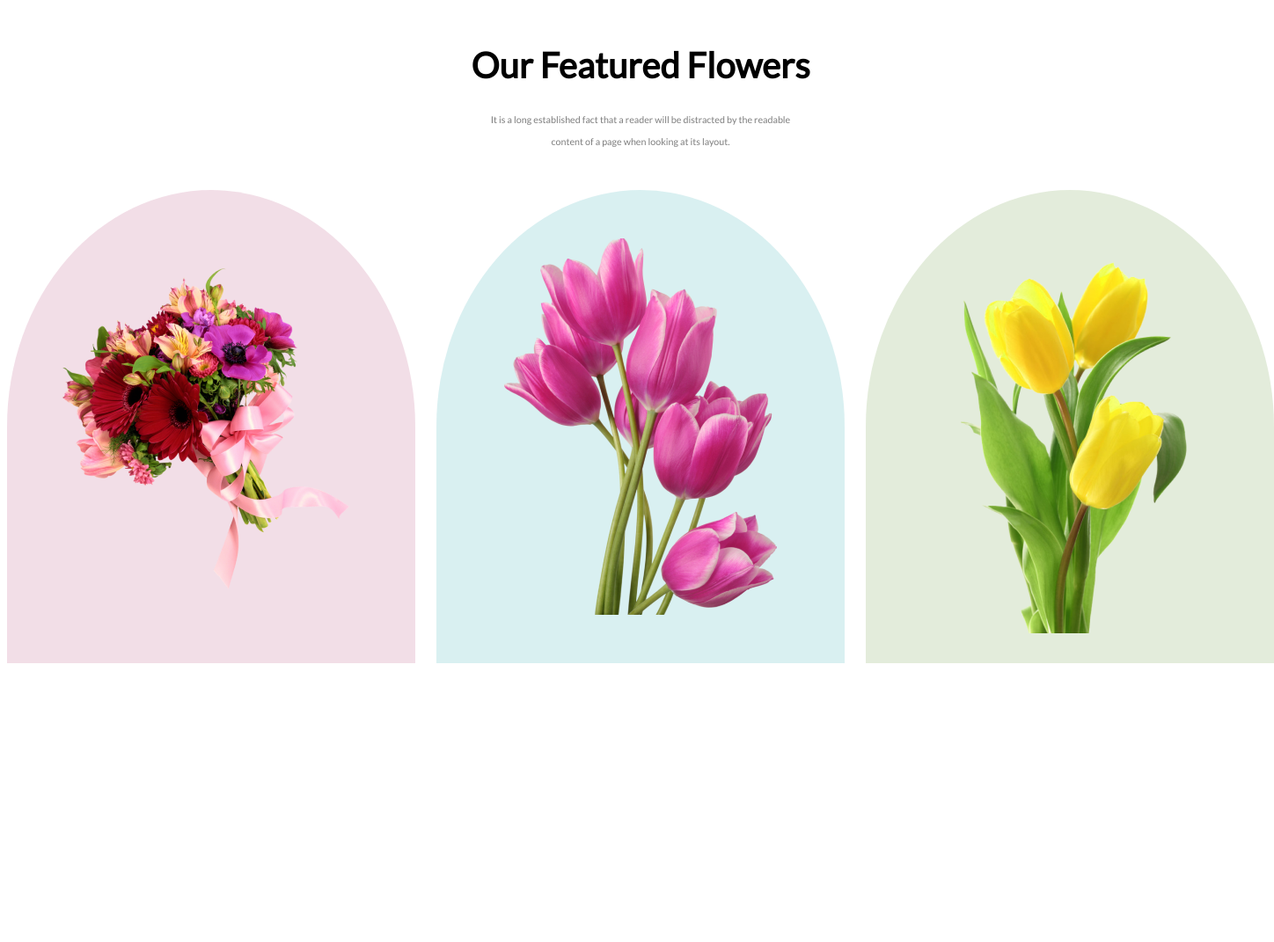
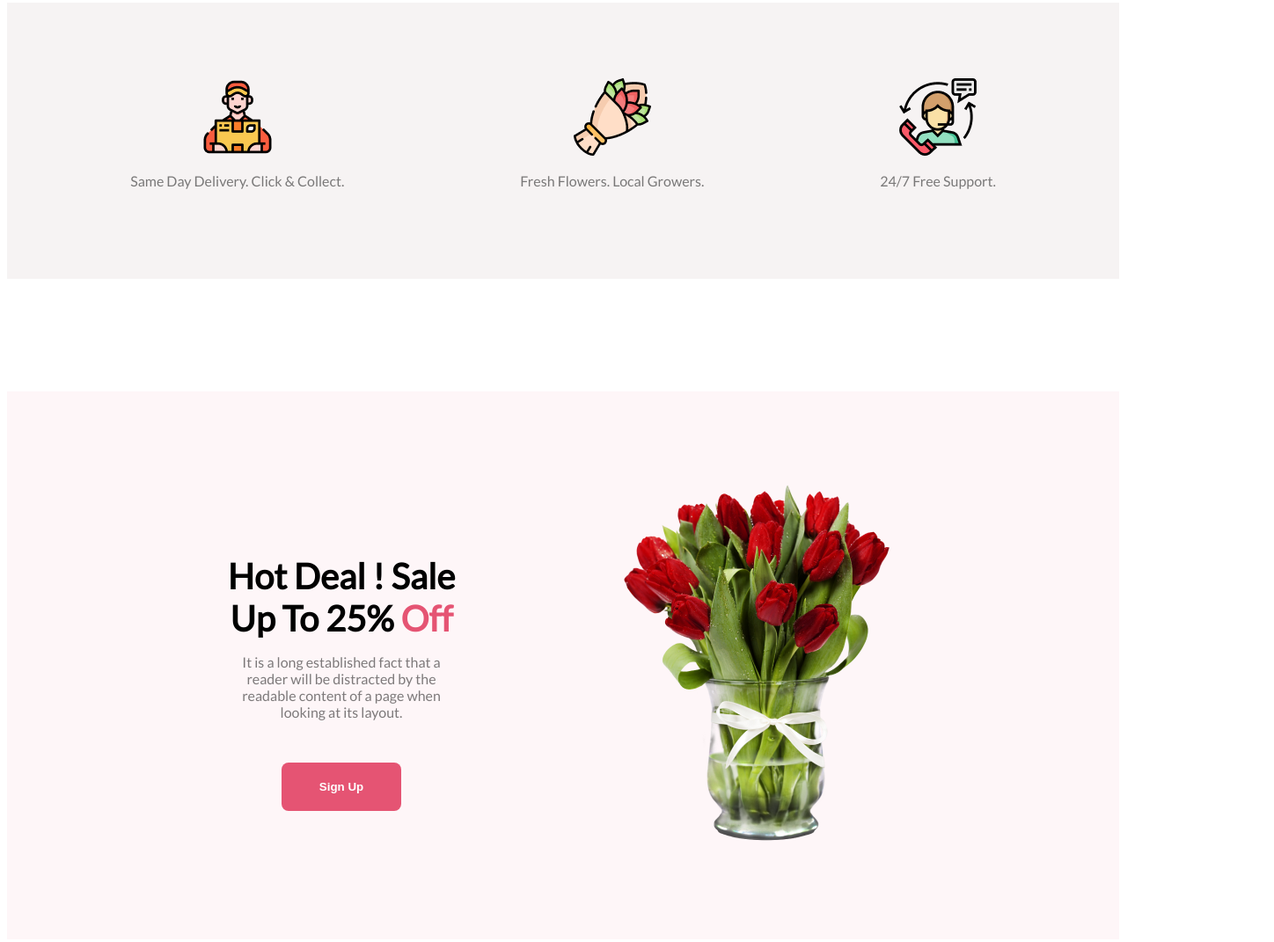
Before and after one commit to arpita-devcode/flower-res-web, a plain HTML site: page index.html in a window 1280 px wide. Shown: the part 936-2007 px from the top of the page at 88% size, 1448 px wide, since content can reach past the window. Before the commit the page ends 1698 px from the top, so only its background shows below. Drawn offline with Linux system fonts and the light colour scheme.

Commit message:
adeed a new file

```diff
--- a/flower.css
+++ b/flower.css
@@ -16,11 +16,11 @@
     justify-content: space-between;
 }
 header{
-    width: 1440px;
+    max-width: 1440px;
     margin: 0 auto;
 }
 .box-style{
-     border-radius: 50% 50% 0 0;
+    border-radius: 50% 50% 0 0;
     height: 538px;
     display: flex;
     justify-content: center;
@@ -42,39 +42,50 @@ header{
     margin-top: 32px;
 }
 .image{
-    width: 635px;
-    height: 800px;
+    max-width: 100%;
 }
 .flower-header{
-    width: 700px;
+    max-width: 700px;
 }
 /* flower-box style */
-.featured-box{
-    width: 1440px;
-    margin: 0 auto ;
+.icon-container {
+    background-color: rgba(91, 22, 22, 0.05);
+    max-width: 1440px;
+    display: flex;
+    justify-content: center;
+    margin: 128px auto;
 }
-.featured-flowers{
+.icon-box{
+    padding: 86px 100px;
     text-align: center;
-    margin: 178px 423px 43px;
 }
-.featured-flowers h2{
-    font-size: 2.5rem;
-    margin-bottom: 24px;
+/* responsive style */
+.sell{
+background-color:  rgba(229, 84, 115, 0.05);
 }
-.featured-titel-des{
-   line-height: 25px;
+.sell-features{
+ display: flex;
+ justify-content: space-between;
+ align-items: center;
+  gap: 186px;
+  padding: 100px 250px;
 }
-.box-container1{
-    background-color: rgba(167, 33, 98, 0.15);
+.sell-titel {
+    text-align: center;
 }
-.box-container2{
-   background-color: rgba(5, 151, 160, 0.15);
+
+.sell-titel h3{
+   font-size: 2.5rem;
+   font-weight: 900;
+   margin-bottom: 5px;
 }
-.box-container3{
-   background-color: rgba(71, 125, 17, 0.15);
+h3 span{
+    color: #E55473;
 }
-.flower-box{
-    display: grid;
-    grid-template-columns: repeat(3,1fr);
-    gap: 24px;
+/* responsive style */
+@media screen and (max-width:546px){
+    .icon-container,.bg-colour {
+        flex-direction: column;
+    }
+
 }
--- a/index.html
+++ b/index.html
@@ -25,15 +25,36 @@
 
     <main>
         <section class="featured-box">
-        <div class="featured-flowers">
-            <h2 class="featured-titel">Our Featured Flowers</h2>
-            <h6 class="featured-titel-des text-primary">It is a long established fact that a reader will be distracted by the readable <br> content of a page when looking at its layout.</h6>
-        </div>
-        <div class="flower-box">
-            <div class="box-container1 box-style"><img src="image/pngwing 5.png" alt=""></div>
-            <div class="box-container2 box-style"><img src="image/pngwing 6.png" alt=""></div>
-            <div class="box-container3 box-style"><img src="image/pngwing 7.png" alt=""></div>
-        </div>
+
+        </section>
+
+        <section class="icon">
+            <div class="icon-container bg-secondary">
+                <div class="icon-box">
+                    <img src="icons/Group 57.png" alt="">
+                    <p class="text-primary">Same Day Delivery. Click & Collect.</p>
+                </div>
+                <div class="icon-box">
+                    <img src="icons/Group 58.png" alt="">
+                    <p class="text-primary">Fresh Flowers. Local Growers.</p>
+                </div>
+                <div class="icon-box">
+                    <img src="icons/Group 59.png" alt="">
+                    <p class="text-primary">24/7 Free Support.</p>
+                </div>
+            </div>
+        </section>
+        <section class="sell">
+            <div class="sell-features">
+            <div class="sell-titel">
+                <h3>Hot Deal ! Sale Up To 25% <span>Off</span></h3>
+                <p class="text-primary sell-description">It is a long established fact that a reader will be distracted by the readable content of a page when looking at its layout.</p>
+                <button class="btn-primary">Sign Up</button>
+            </div>
+            <div class="sell-img">
+                <img src="image/pngwing 8.png" alt="">
+            </div>
+            </div>
         </section>
     </main>
     <footer></footer>
```
Also changed, not shown: icons/Group 57.png (renamed from image/Group 57.png), icons/Group 58.png (added), icons/Group 59.png (added).
